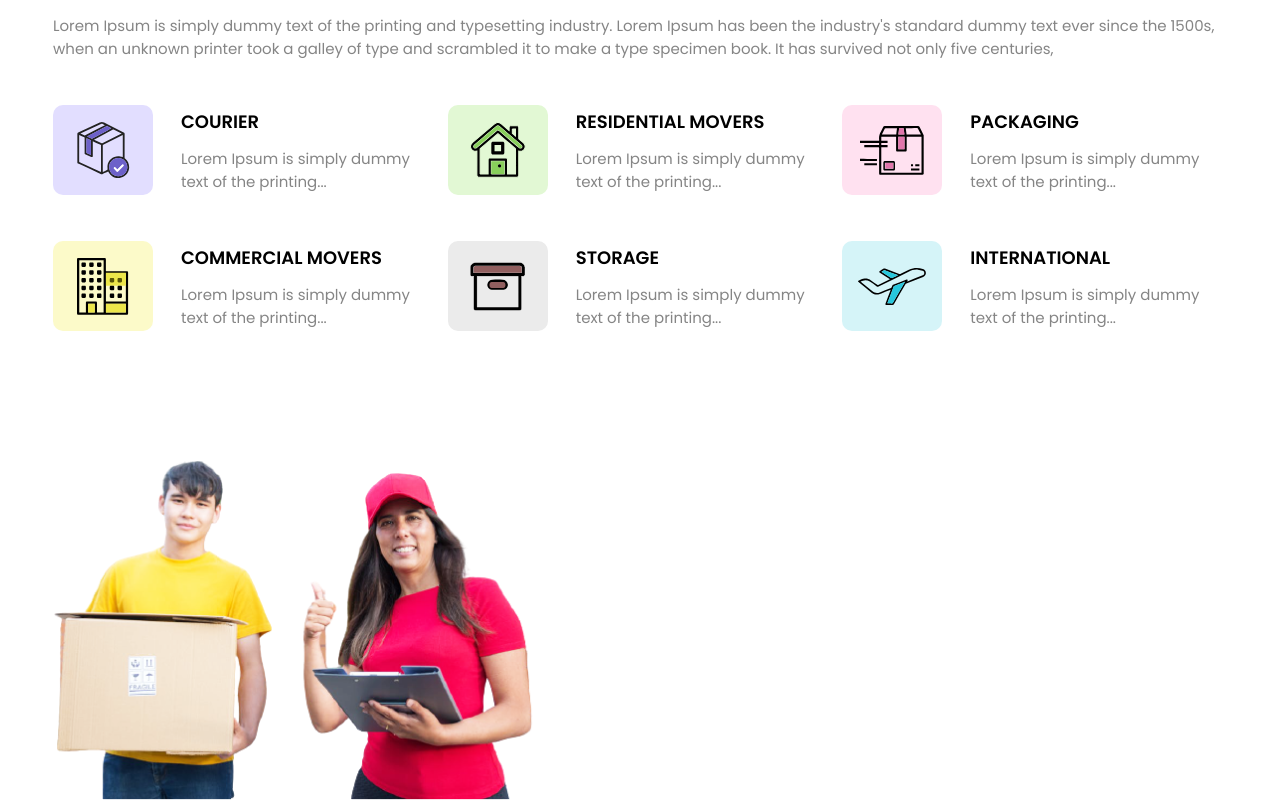
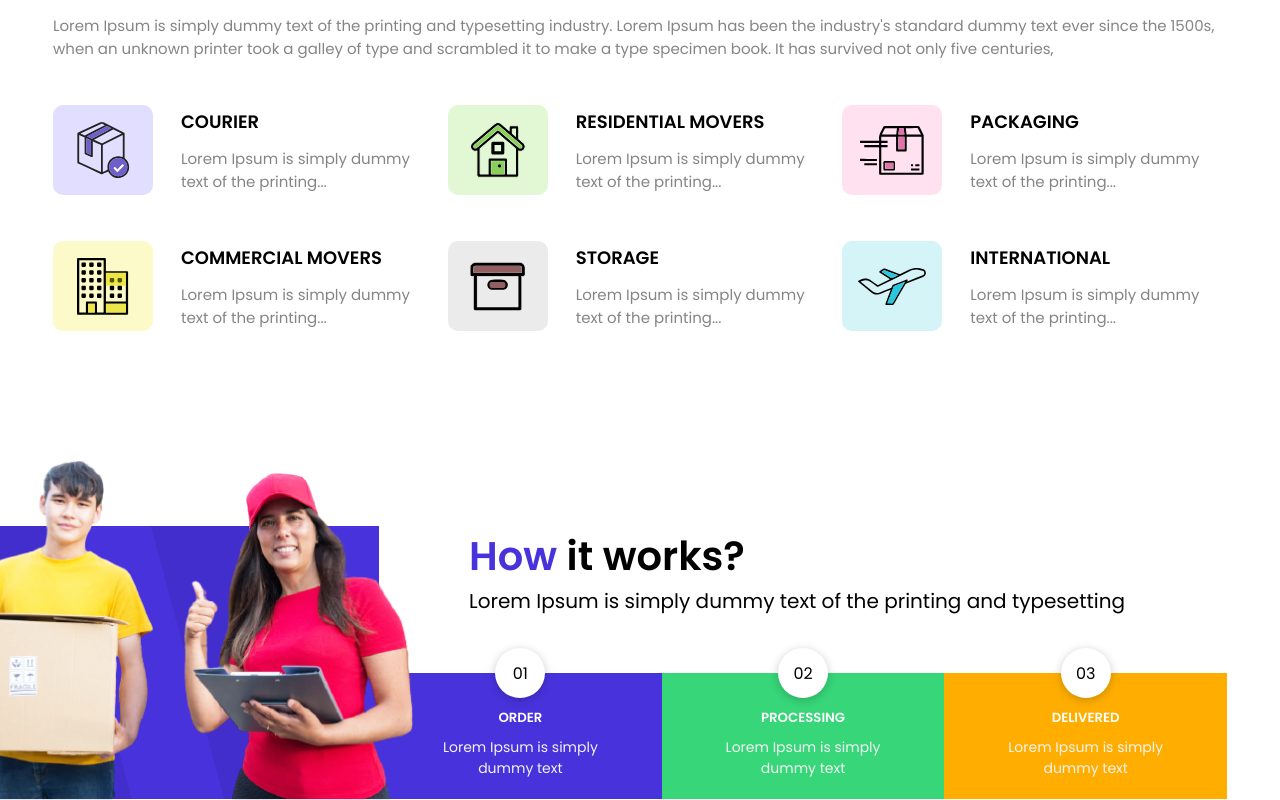
Before and after one commit to automatii4esski/DeliveryLanding, a website built with webpack: page src/index.html in a window 1280 px wide. Shown: the part 2194-2994 px from the top of the page. Built offline with nearby package versions, Linux system fonts and the light colour scheme.

Commit message:
added how section

```diff
--- a/src/index.html
+++ b/src/index.html
@@ -633,6 +633,42 @@
               />
             </div>
           </div>
+          <div class="how__text">
+            <div class="how__title-wrapper">
+              <h2 class="how__title title">
+                <span class="how__title-span title__span">How </span>it works?
+              </h2>
+              <p class="how__subtitle sub-title">
+                Lorem Ipsum is simply dummy text of the printing and typesetting
+              </p>
+            </div>
+
+            <div class="how__items">
+              <div class="how-item how-item--purple">
+                <div class="how-item__number">01</div>
+                <h5 class="how-item__title">ORDER</h5>
+                <p class="how-item__description">
+                  Lorem Ipsum is simply dummy text
+                </p>
+              </div>
+              <div class="how-item how-item--green">
+                <div class="how-item__number">02</div>
+
+                <h5 class="how-item__title">Processing</h5>
+                <p class="how-item__description">
+                  Lorem Ipsum is simply dummy text
+                </p>
+              </div>
+              <div class="how-item how-item--yellow">
+                <div class="how-item__number">03</div>
+
+                <h5 class="how-item__title">Delivered</h5>
+                <p class="how-item__description">
+                  Lorem Ipsum is simply dummy text
+                </p>
+              </div>
+            </div>
+          </div>
         </div>
       </div>
     </section>
--- a/src/main.scss
+++ b/src/main.scss
@@ -8,3 +8,4 @@
 @import './scss/about.scss';
 @import './scss/track.scss';
 @import './scss/service.scss';
+@import './scss/how.scss';
--- /dev/null
+++ b/src/scss/how.scss
@@ -0,0 +1,106 @@
+.how {
+  background: linear-gradient(to right, $color-purple 50%, #fff 50%);
+}
+
+.how__inner {
+  display: flex;
+}
+
+.how__img-wrapper {
+  flex: 0 1 375px;
+  max-width: 375px;
+  position: relative;
+}
+
+.how__img-box {
+  width: 470px;
+  height: 100%;
+  right: 0;
+  bottom: 0;
+  position: absolute;
+  background: rgb(72, 50, 220);
+  background: linear-gradient(
+    75deg,
+    rgba(72, 50, 220, 1) 17%,
+    rgba(66, 45, 205, 1) 17%,
+    rgba(66, 45, 205, 1) 41%,
+    rgba(72, 50, 220, 1) 41%,
+    rgba(72, 50, 220, 1) 58%,
+    rgba(66, 45, 205, 1) 58%,
+    rgba(66, 45, 205, 1) 82%,
+    rgba(72, 50, 220, 1) 82%
+  );
+}
+
+.how__img {
+  position: absolute;
+  bottom: -1px;
+  right: -35px;
+  z-index: 1;
+}
+
+.how__text {
+  background: #fff;
+}
+
+.how__title-wrapper {
+  padding-left: 90px;
+  margin-bottom: 57px;
+}
+
+.how__title,
+.how__subtitle {
+  text-align-last: left;
+}
+
+.how__items {
+  text-align: center;
+  color: #fff;
+  display: flex;
+}
+
+.how-item {
+  flex: 1 1 33%;
+  padding: 35px 41px 20px;
+  position: relative;
+
+  &--purple {
+    background: $color-purple;
+  }
+
+  &--green {
+    background: $color-green;
+  }
+
+  &--yellow {
+    background: $color-yellow;
+  }
+}
+
+.how-item__number {
+  position: absolute;
+  top: 0;
+  left: 50%;
+  transform: translate(-50%, -50%);
+  background: #fff;
+  width: 50px;
+  height: 50px;
+  display: flex;
+  justify-content: center;
+  align-items: center;
+  color: #000;
+  border-radius: 50%;
+  box-shadow: 0px 2px 10px rgba(0, 0, 0, 0.21);
+}
+
+.how-item__title {
+  margin-bottom: 9px;
+  text-transform: uppercase;
+  font-weight: 600;
+}
+
+.how-item__description {
+  font-size: 14px;
+  line-height: 21px;
+  color: #f3f3f3;
+}
--- a/src/scss/service.scss
+++ b/src/scss/service.scss
@@ -1,5 +1,5 @@
 .service {
-  padding: 130px 0;
+  padding: 130px 0 195px;
 }
 
 .service__sub-title {
```
